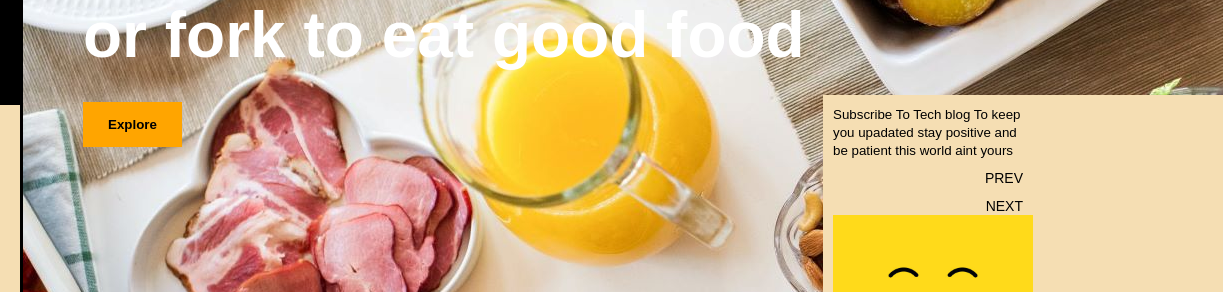
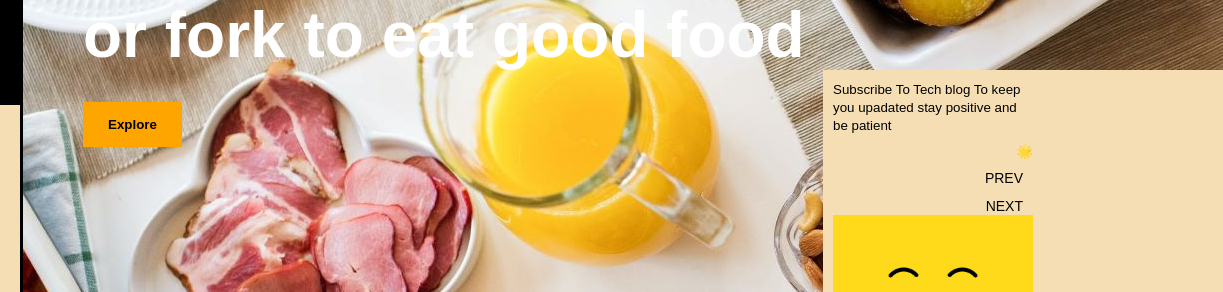
Before and after one commit to joyblogs/sample-prac.html, a plain HTML site: page index.html in a window 1280 px wide. Shown: the part 393-685 px from the top of the page, 57-1280 px from the left. Drawn offline with Linux system fonts and the light colour scheme.

Commit message:
Update index.html

```diff
--- a/index.html
+++ b/index.html
@@ -58,7 +58,7 @@
  <div class="notice">
      <div class="contents">
          <div class="notice-img">
-             <small>Subscribe To Tech blog To keep you upadated stay positive and be patient this world aint yours </small>
+             <small>Subscribe To Tech blog To keep you upadated stay positive and be patient<p>&#127775;<p></small>
              <p><a href="">PREV</a></p><p>
                  <a href="">NEXT</a></p>
              <img src="yummy.jpg" alt="">
```
